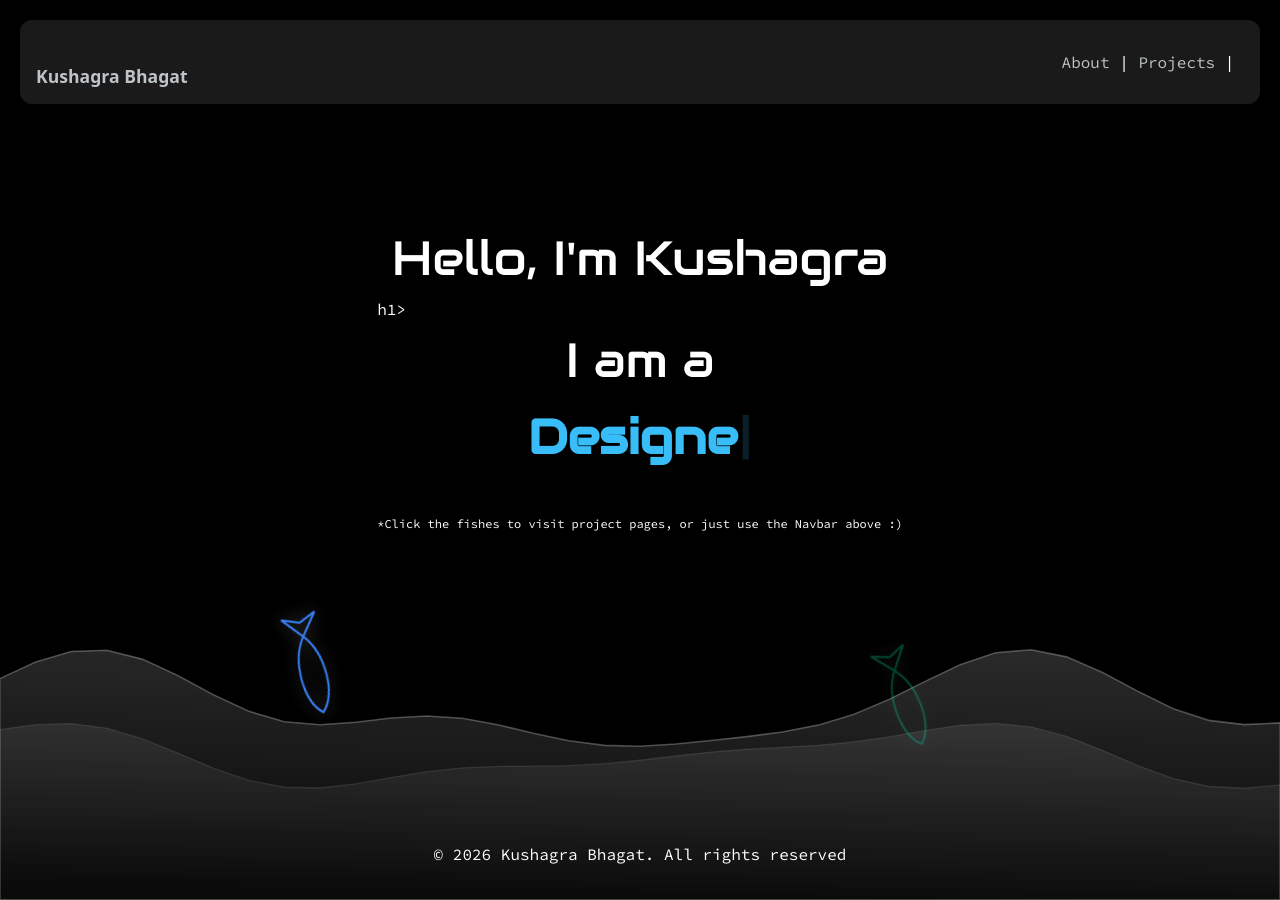
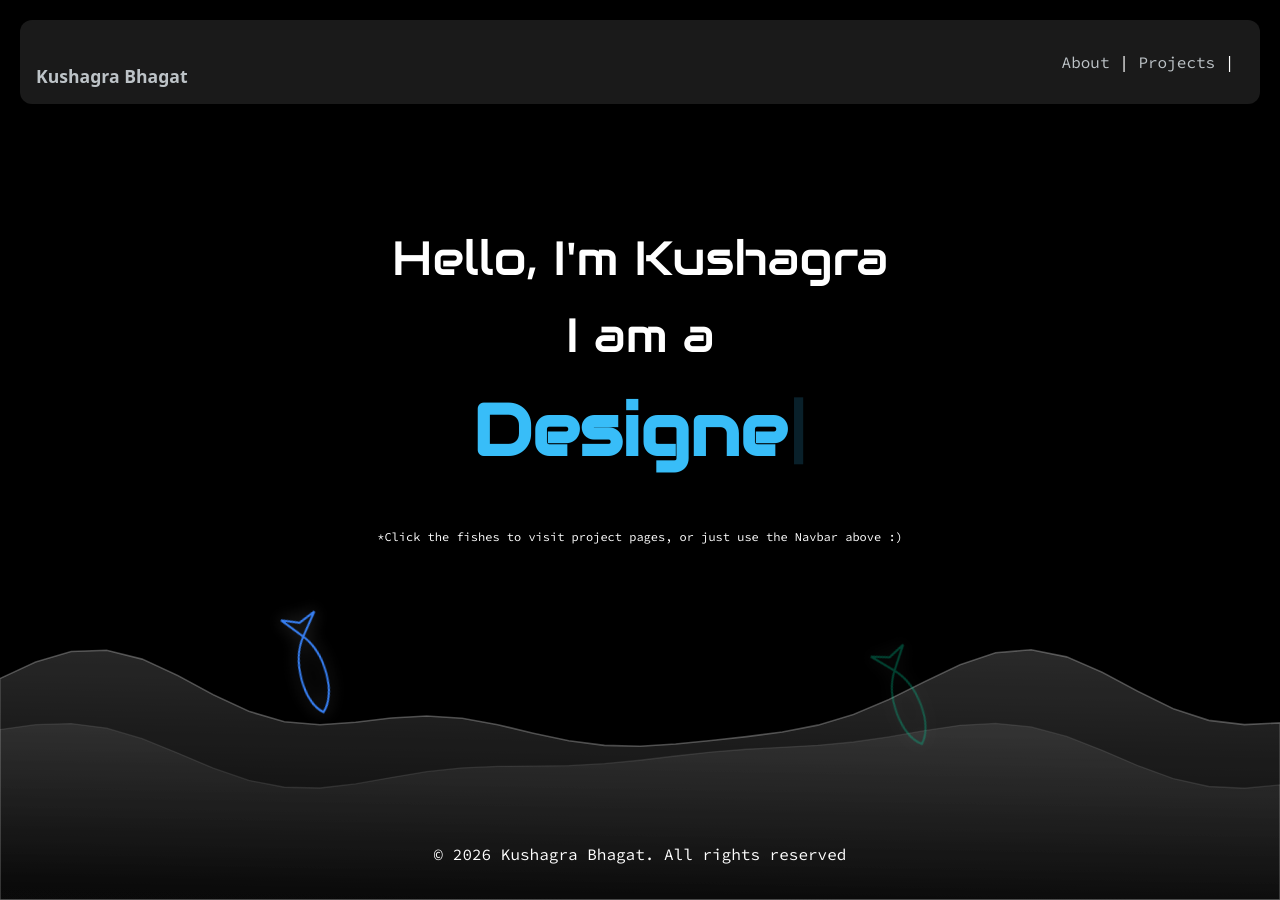
Before and after one commit to kuwushagra/kuwushagra.github.io, a Jekyll site: the page built from index.html, in a window 1280 px wide. Built offline with Jekyll 4.4.1, drawn with Linux system fonts in a browser that asks for light colours; some web fonts are replaced; a style sheet for code colours, icons or effects is not loaded.

Commit message:
Update index.html

```diff
--- a/index.html
+++ b/index.html
@@ -37,9 +37,9 @@ title: Home
 <body>
 
   <div class="hero" sytle="text-align: center">
-    <h1> Hello, I'm Kushagra</h1>h1>
+    <h1> Hello, I'm Kushagra</h1>
     <h1 >I am a </h1>
-    <h1 style="margin: 0 auto;"><span class="typing-text"></span><span class="cursor">|</span></h1>
+    <h1 style="font-size: 4.5em;"><span class="typing-text"></span><span class="cursor">|</span></h1>
     <p style="font-size: 0.75em; margin: 0 auto;"><br><br>*Click the fishes to visit project pages, or just use the Navbar above :)</p>
   </div>
 
```
